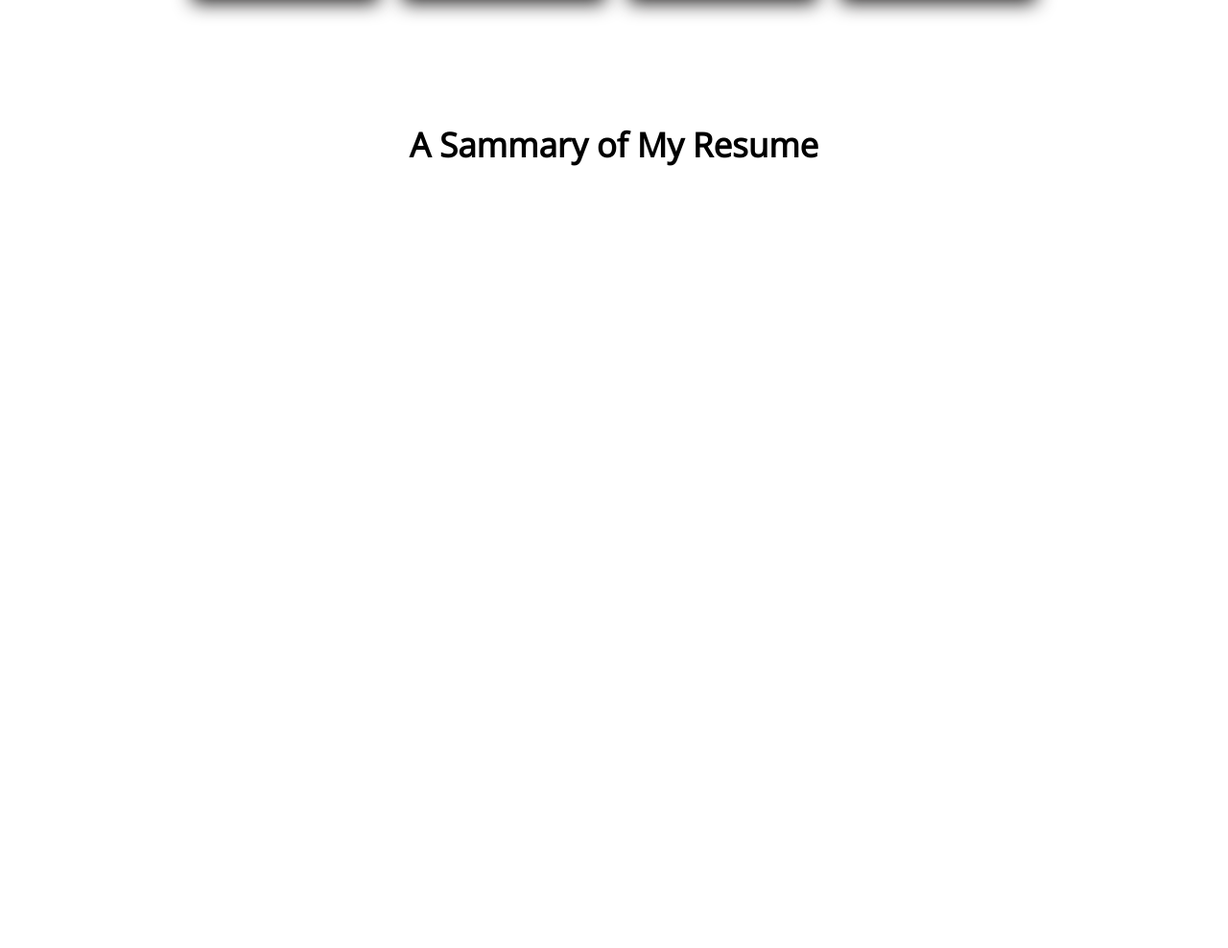
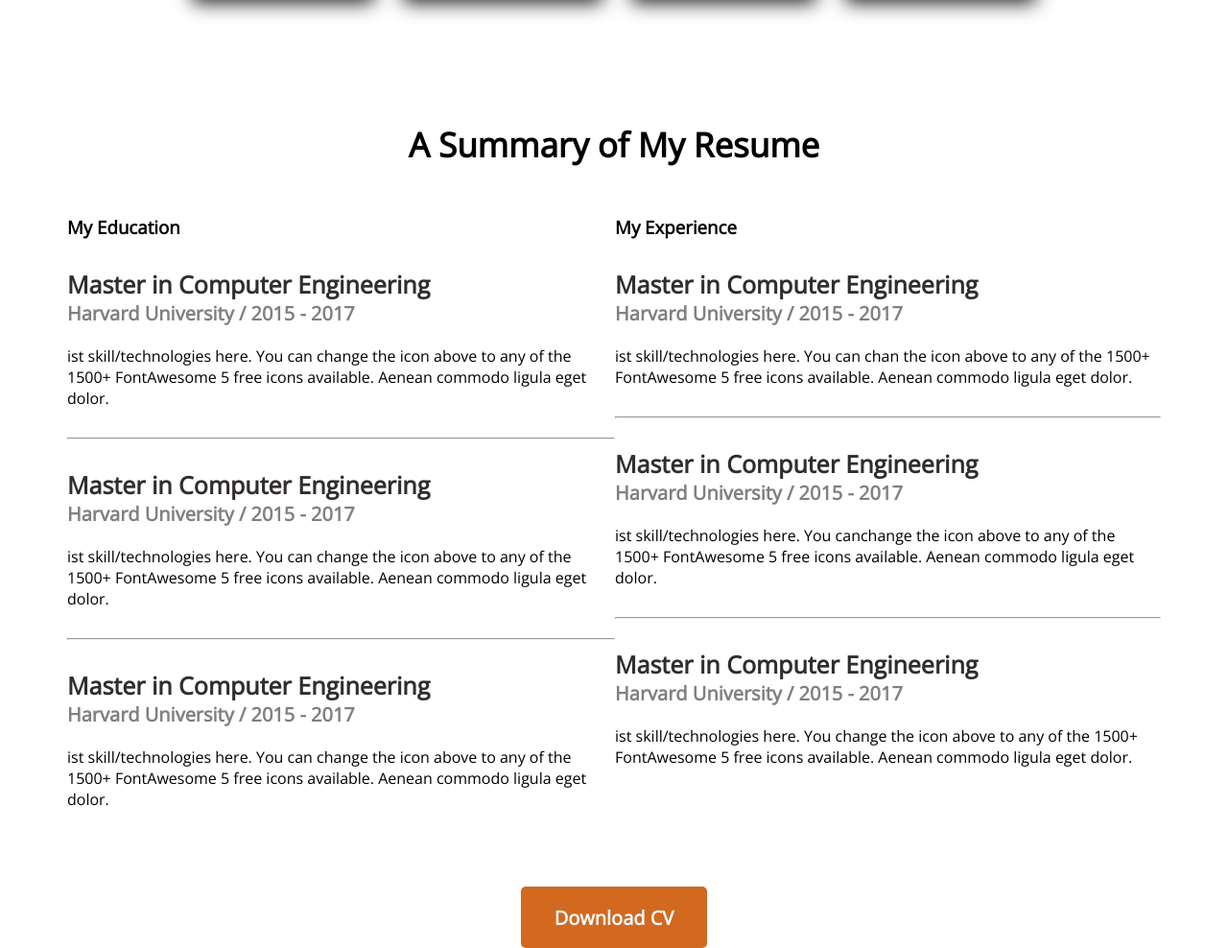
Before and after one commit to computerscience41/developer-portfolio, a plain HTML site: page index.html in a window 1280 px wide. Shown: the part 2083-3071 px from the top of the page at 96% size. Before the commit the page ends 2307 px from the top, so only its background shows below. Drawn offline with nearby package versions, Linux system fonts and the light colour scheme.

Commit message:
added resume title

```diff
--- a/index.html
+++ b/index.html
@@ -95,12 +95,71 @@
                 </div>
             </section>
             <section class="resume">
-                <h3 class="section-title">A Sammary of My Resume</h3>
+                <h3 class="section-title">A Summary of My Resume</h3>
                 <div class="resume-content">
                       <div>
+                        <h3 class="resume-title">My Education</h3>
+                        <div class="resume-item">
+                            <h4 class="title">Master in Computer Engineering</h4>
+                            <h5 class="sub-title">Harvard University / 2015 - 2017</h5>
+                            <p class="descriptin">ist skill/technologies here. You can change
+                             the icon above
+                             to any of the 1500+ FontAwesome 5 free icons available. Aenean
+                             commodo ligula eget dolor.</p>
+                        </div>
+                        <hr>
+                        <div class="resume-item">
+                            <h4 class="title">Master in Computer Engineering</h4>
+                            <h5 class="sub-title">Harvard University / 2015 - 2017</h5>
+                            <p class="descriptin">ist skill/technologies here. You can change
+                             the icon above
+                             to any of the 1500+ FontAwesome 5 free icons available. Aenean
+                             commodo ligula eget dolor.</p>
+                        </div>
+                        <hr>
+                        <div class="resume-item">
+                            <h4 class="title">Master in Computer Engineering</h4>
+                            <h5 class="sub-title">Harvard University / 2015 - 2017</h5>
+                            <p class="descriptin">ist skill/technologies here. You can change
+                             the icon above
+                             to any of the 1500+ FontAwesome 5 free icons available. Aenean
+                             commodo ligula eget dolor.</p>
+                        </div>
 
+                        </div>
+                        <div>
+                            <h3 class="resume-title">My Experience</h3>
+                            <div class="resume-item">
+                                <h4 class="title">Master in Computer Engineering</h4>
+                                <h5 class="sub-title">Harvard University / 2015 - 2017</h5>
+                                <p class="descriptin">ist skill/technologies here. You can chan
+                                 the icon above
+                                 to any of the 1500+ FontAwesome 5 free icons available. Aenean
+                                 commodo ligula eget dolor.</p>
+                            </div>
+                            <hr>
+                            <div class="resume-item">
+                                <h4 class="title">Master in Computer Engineering</h4>
+                                <h5 class="sub-title">Harvard University / 2015 - 2017</h5>
+                                <p class="descriptin">ist skill/technologies here. You canchange
+                                 the icon above
+                                 to any of the 1500+ FontAwesome 5 free icons available. Aenean
+                                 commodo ligula eget dolor.</p>
+                            </div>
+                           <hr>
+                            <div class="resume-item">
+                                <h4 class="title">Master in Computer Engineering</h4>
+                                <h5 class="sub-title">Harvard University / 2015 - 2017</h5>
+                                <p class="descriptin">ist skill/technologies here. You change
+                                 the icon above
+                                 to any of the 1500+ FontAwesome 5 free icons available. Aenean
+                                 commodo ligula eget dolor.</p>
+                            </div>
+                        </div>
                       </div>
-                </div>
+                      <div class="resume-button">
+                        <button class="btn-primary">Download CV</button>
+                      </div>
             </section>
       </main>
       <footer>
--- a/style/style.css
+++ b/style/style.css
@@ -102,7 +102,8 @@ main{
 }
 .skills-container{
     display: flex;
-    gap: 24px;
+    gap: 30px;
+
 }
 .skill{
     background: whitesmoke;
@@ -119,3 +120,30 @@ main{
 .skill-description{
     color: grey;
 }
+.resume-content{
+    display: flex;
+}
+.resume-item{
+    margin-top: 30px;
+    margin-bottom: 30px;
+    gap: 20px;
+}
+.resume .title{
+       color: rgb(49, 45, 45);
+       font-weight: 700;
+       font-size: 25px;
+       bottom: 10px;
+}
+.resume .sub-title{
+        color: grey;
+        font-weight: 600;
+        font-size: 20px;
+        margin-bottom: 20px;
+}
+.resume .description{
+       color: grey;
+}
+.resume-button{
+    margin-top: 50px;
+    text-align: center;
+}
```
